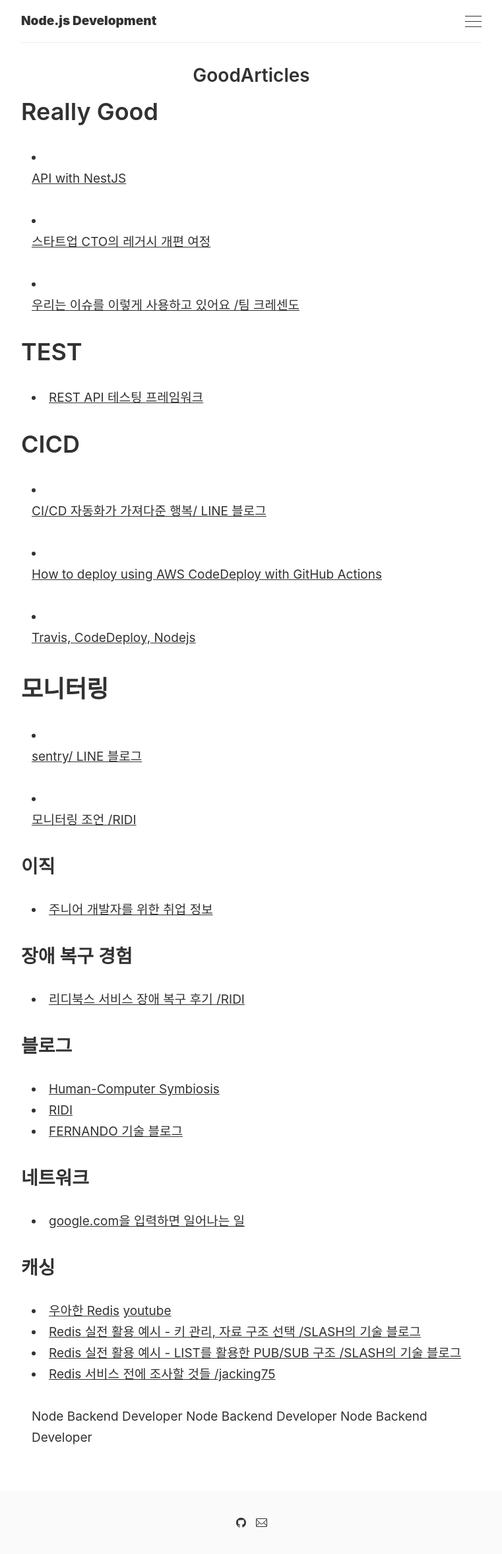
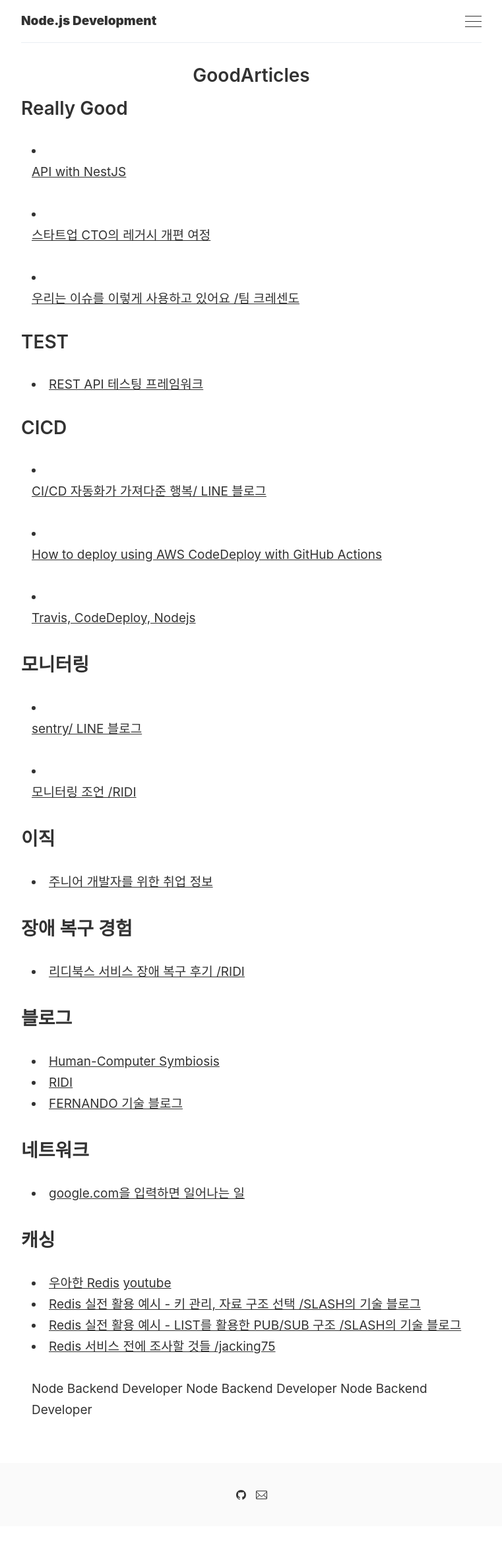
Before and after one commit to dont-think-about-too-much/dont-think-about-too-much.github.io, a Jekyll site: the page built from _pages/4-good-articles.md, in a window 1280 px wide. Shown: the whole page at 66% size, without its empty margins (259-1020 px from the left). Built offline with Jekyll 4.4.1, drawn with Linux system fonts in a browser that asks for light colours; after the commit the page ends 2313 px from its top, so only the background shows below that.

```diff
--- a/_pages/4-good-articles.md
+++ b/_pages/4-good-articles.md
@@ -3,7 +3,7 @@ layout: page
 title: GoodArticles
 ---
 
-# Really Good
+## Really Good
 
 - [API with NestJS](https://wanago.io/courses/api-with-nestjs/)
 
@@ -11,11 +11,11 @@ title: GoodArticles
 
 - [우리는 이슈를 이렇게 사용하고 있어요 /팀 크레센도](https://mingeun.com/2020-06-24/team-crescendo-forte-memoirs/#%EC%9A%B0%EB%A6%AC%EB%8A%94-%EC%9D%B4%EC%8A%88%EB%A5%BC-%EC%9D%B4%EB%A0%87%EA%B2%8C-%EC%82%AC%EC%9A%A9%ED%95%98%EA%B3%A0-%EC%9E%88%EC%96%B4%EC%9A%94)
 
-# TEST
+## TEST
 
 - [REST API 테스팅 프레임워크](https://ridicorp.com/story/rest-api-testing/)
 
-# CICD
+## CICD
 
 - [CI/CD 자동화가 가져다준 행복/ LINE 블로그](https://engineering.linecorp.com/ko/blog/ci-cd-automation/)
 
@@ -23,7 +23,7 @@ title: GoodArticles
 
 - [Travis, CodeDeploy, Nodejs](https://velog.io/@jeff0720/Travis-CI-AWS-CodeDeploy-Docker-%EB%A1%9C-%EB%B0%B0%ED%8F%AC-%EC%9E%90%EB%8F%99%ED%99%94-%EB%B0%8F-%EB%AC%B4%EC%A4%91%EB%8B%A8-%EB%B0%B0%ED%8F%AC-%ED%99%98%EA%B2%BD-%EA%B5%AC%EC%B6%95%ED%95%98%EA%B8%B0)
 
-# 모니터링
+## 모니터링
 
 - [sentry/ LINE 블로그](https://engineering.linecorp.com/ko/blog/log-collection-system-sentry-on-premise/)
 
```
